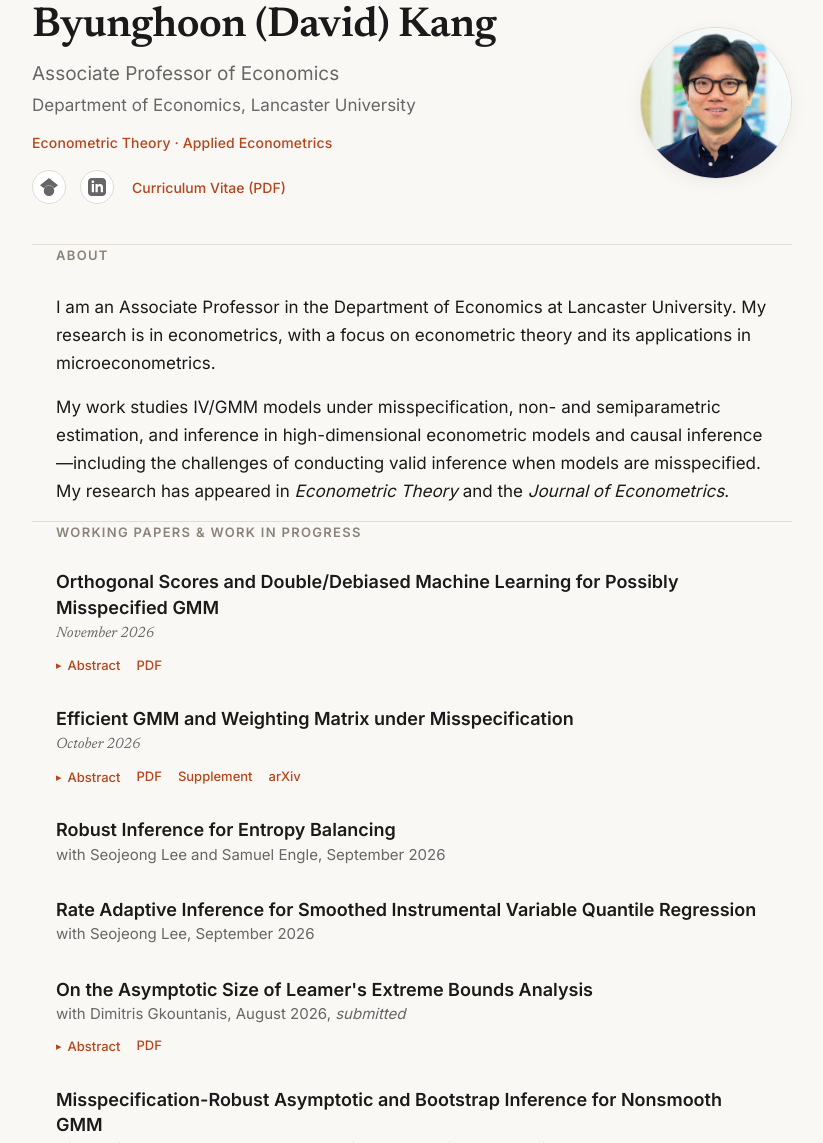
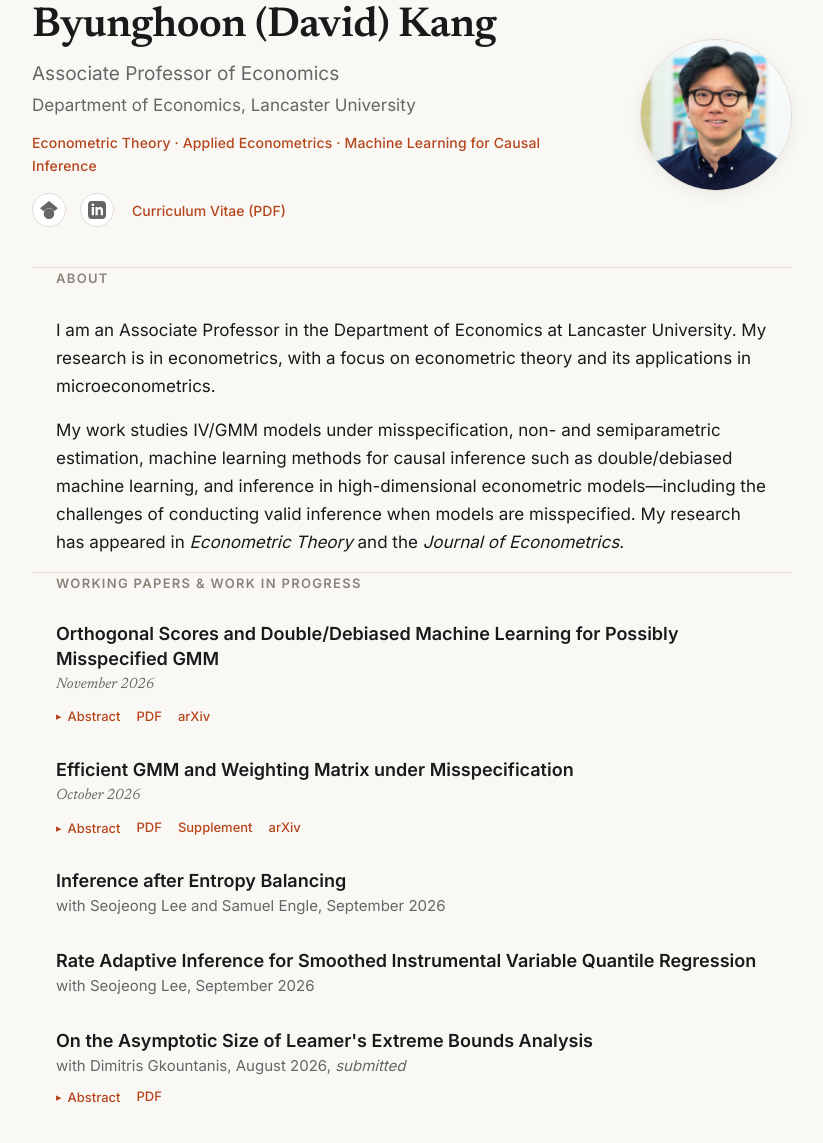
Before and after one commit to david-bkang/david-bkang.github.io, a plain HTML site: page index.html in a window 1280 px wide. Shown: the part 120-1263 px from the top of the page, without its empty margins (228-1051 px from the left). Drawn offline with Linux system fonts and the light colour scheme.

Commit message:
Add arXiv link for DDML-GMM paper, rename entropy balancing paper, add ML to research description
- Add arXiv link (2611.17578) to the Orthogonal Scores / DDML-GMM paper
- Rename "Robust Inference for Entropy Balancing" to "Inference after Entropy Balancing"
- Add machine learning for causal inference to the fields line, About section, and meta description

Co-Authored-By: Claude Opus 5.5 <noreply@anthropic.com>

```diff
--- a/index.html
+++ b/index.html
@@ -4,7 +4,7 @@
   <meta charset="UTF-8">
   <meta name="viewport" content="width=device-width, initial-scale=1.0">
   <title>Byunghoon (David) Kang — Econometrics, Lancaster University</title>
-  <meta name="description" content="Byunghoon (David) Kang, Associate Professor of Economics at Lancaster University. Research in econometric theory and applied econometrics.">
+  <meta name="description" content="Byunghoon (David) Kang, Associate Professor of Economics at Lancaster University. Research in econometric theory, applied econometrics, and machine learning for causal inference.">
 
   <!-- Free fallbacks for Anthropic's proprietary Styrene / Tiempos.
        If you self-host the real fonts, the stack below picks them up first. -->
@@ -185,7 +185,7 @@
       <h1>Byunghoon (David) Kang</h1>
       <p class="sub">Associate Professor of Economics</p>
       <p class="aff">Department of Economics, Lancaster University</p>
-      <p class="fields">Econometric Theory&nbsp;&middot;&nbsp;Applied Econometrics</p>
+      <p class="fields">Econometric Theory&nbsp;&middot;&nbsp;Applied Econometrics&nbsp;&middot;&nbsp;Machine Learning for Causal Inference</p>
       <div class="social">
         <a href="https://scholar.google.com/citations?user=pqnerA0AAAAJ&hl=en" target="_blank" rel="noopener" aria-label="Google Scholar" title="Google Scholar">
           <svg viewBox="0 0 24 24" role="img"><path d="M5.242 13.769L0 9.5 12 0l12 9.5-5.242 4.269C17.548 11.249 14.978 9.5 12 9.5c-2.977 0-5.548 1.748-6.758 4.269zM12 10a7 7 0 1 0 0 14 7 7 0 0 0 0-14z"/></svg>
@@ -206,7 +206,8 @@
        My research is in econometrics, with a focus on econometric theory and its applications
        in microeconometrics.</p>
     <p>My work studies IV/GMM models under misspecification, non- and semiparametric estimation,
-       and inference in high-dimensional econometric models and causal inference&mdash;including the
+       machine learning methods for causal inference such as double/debiased machine learning,
+       and inference in high-dimensional econometric models&mdash;including the
        challenges of conducting valid inference when models are misspecified. My research has
        appeared in <em>Econometric Theory</em> and the <em>Journal of Econometrics</em>.</p>
   </section>
@@ -222,6 +223,7 @@
       <div class="actions">
         <button class="abs-btn" aria-expanded="false">Abstract</button>
         <a href="papers/Robust%20DDML-GMM.pdf" target="_blank" rel="noopener">PDF</a>
+        <a href="https://arxiv.org/abs/2611.17578" target="_blank" rel="noopener">arXiv</a>
       </div>
       <div class="abstract" hidden>We develop Neyman orthogonal scores for GMM models that remain valid when the moment conditions may fail to hold. Existing score constructions typically require the moment conditions to hold exactly, which may fail in over-identified models, where the number of moment functions exceeds the number of parameters. We construct misspecification-robust orthogonal score that has a closed form; it is the conventional orthogonal score plus adjustment terms, for the estimation of the Jacobian and of the weighting matrix, which are proportional to the population moment and vanish under correct specification. The moment functions may depend on nonparametric or machine learning first steps, and we show that double/debiased machine learning (DML) combined with the proposed scores and cross-fitting provides uniformly valid inference for a low-dimensional GMM estimand, while the conventional DML standard errors are inconsistent when the moment conditions fail. We illustrate the results in the partially linear instrumental variables (PLIV) model and in the local average treatment effects (LATE) model with multiple instruments.</div>
     </div>
@@ -239,7 +241,7 @@
     </div>
 
     <div class="item">
-      <div class="title">Robust Inference for Entropy Balancing</div>
+      <div class="title">Inference after Entropy Balancing</div>
       <div class="auth">with Seojeong Lee and Samuel Engle, September 2026</div>
     </div>
 
```
